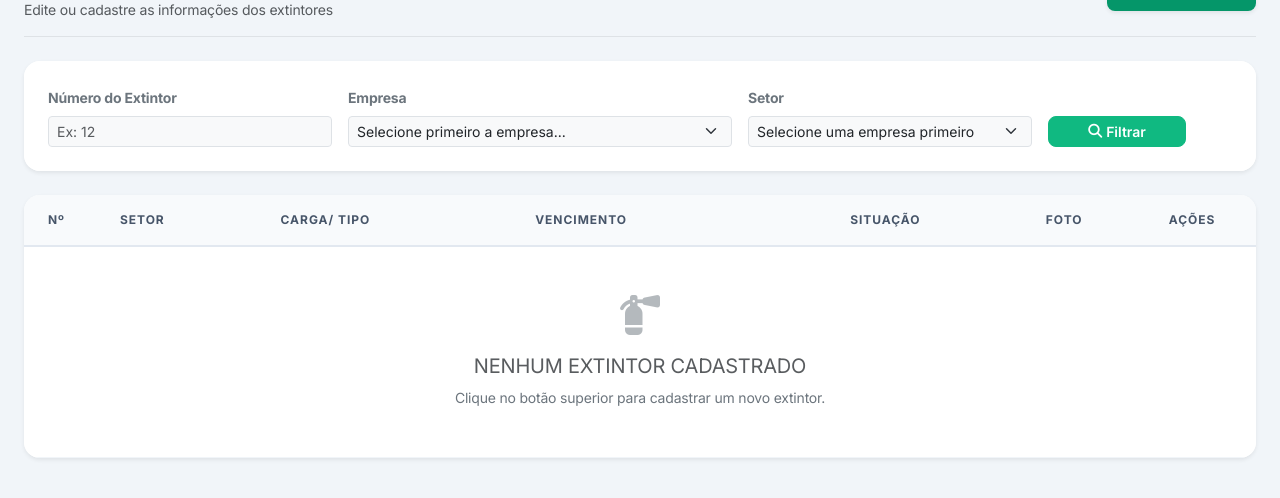
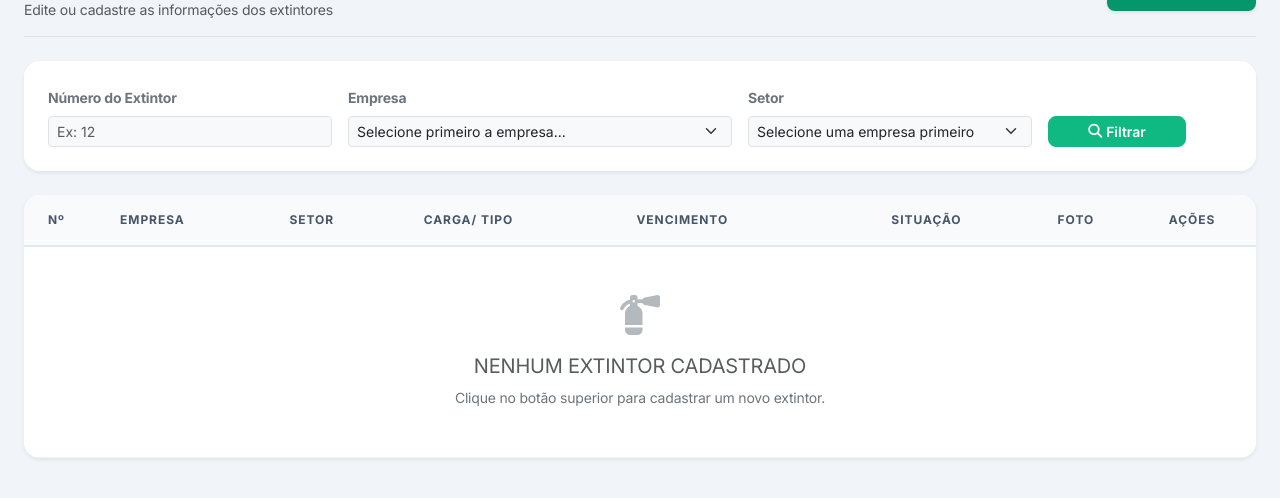
Before and after one commit to Luannz/Projeto_Extintores, a Django app: page /extintores/ in a window 1280 px wide. Shown: the part 58-556 px from the top of the page. Run offline with Django 5.2, Linux system fonts and the light colour scheme; data that the repository does not hold is empty; some libraries are stand-ins or nearby versions.

Commit message:
adicionei empresa na tabela de lista de extintores

```diff
--- a/core/templates/core/extintores_lista.html
+++ b/core/templates/core/extintores_lista.html
@@ -150,6 +150,7 @@
         <thead>
           <tr>
             <th class="ps-4" style="width:80px;">Nº</th>
+            <th>Empresa</th>
             <th>Setor</th>
             <th>Carga/ Tipo</th>
             <th>Vencimento</th>
@@ -166,7 +167,7 @@
                   {{ extintor.numero|default:"—" }}
                 </span>
               </td>
-
+              <td class="fw-semibold text-dark">{{ extintor.setor.empresa.nome }}</td>
               <td class="fw-semibold text-dark">{{ extintor.setor.nome }}</td>
               <td>
                 <div class="badge-combined">
```
